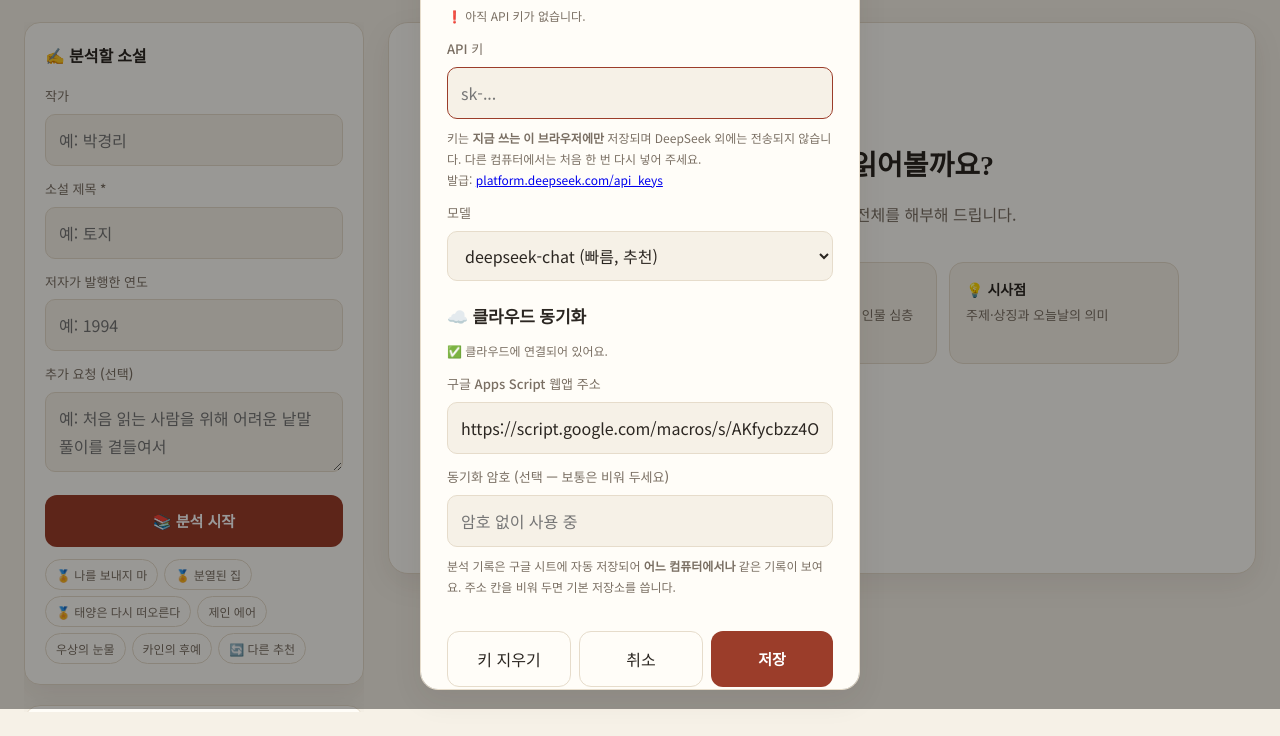
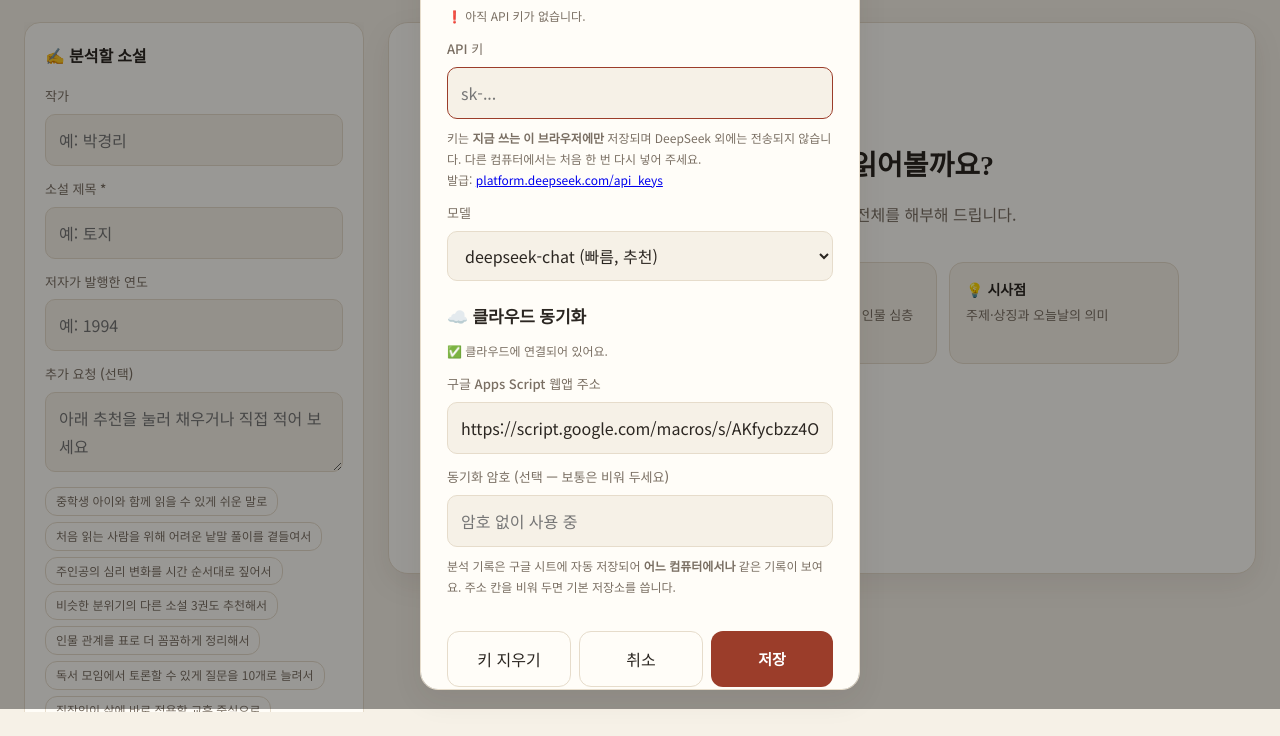
Before and after one commit to meander21c-jpg/novel-analyzer, a plain HTML site: page index.html in a window 1280 px wide. Shown: the part 91-827 px from the top of the page. Drawn offline with nearby package versions, Linux system fonts and the light colour scheme; no server answers.

Commit message:
추가 요청 추천 10가지를 전부 칩으로 표시(열 때마다 무작위 순서, 눌러서 채우기)
Co-Authored-By: Claude Sonnet 5.5 <noreply@anthropic.com>
Claude-Session: https://claude.ai/code/session_015TV5BXekmDsTfiNMMvQfjD

```diff
--- a/index.html
+++ b/index.html
@@ -50,6 +50,9 @@ textarea{resize:vertical;min-height:62px}
 .primary:disabled{opacity:.55;cursor:wait;transform:none}
 .stop{background:var(--ink);color:var(--paper)}
 .chips{display:flex;flex-wrap:wrap;gap:6px;margin-top:12px}
+.extra-hints{margin-top:8px}
+.extra-hints .chip{border-radius:12px;text-align:left;line-height:1.4;padding:5px 10px}
+.extra-hints .chip.on{border-color:var(--accent);color:var(--accent);background:var(--accent-soft)}
 .chip{border:1px solid var(--line);background:transparent;border-radius:999px;padding:4px 10px;font-size:12px;cursor:pointer;color:var(--muted)}
 .chip:hover{border-color:var(--accent);color:var(--accent)}
 .history{list-style:none;margin:0;padding:0;display:flex;flex-direction:column;gap:4px}
@@ -155,7 +158,8 @@ dialog h2{font-family:"Noto Serif KR";margin:0 0 4px}
       <label for="year">저자가 발행한 연도</label>
       <input id="year" placeholder="예: 1994" inputmode="numeric" maxlength="10" autocomplete="off">
       <label for="extra">추가 요청 (선택)</label>
-      <textarea id="extra" placeholder="예: 고등학생 눈높이로, 2부 위주로 더 자세히"></textarea>
+      <textarea id="extra" placeholder="아래 추천을 눌러 채우거나 직접 적어 보세요"></textarea>
+      <div class="chips extra-hints" id="extraHints"></div>
       <button class="primary" id="goBtn">📚 분석 시작</button>
       <div class="chips" id="examples"></div>
     </div>
@@ -1083,7 +1087,7 @@ function takeKeyFromHash(){
 takeKeyFromHash();
 window.addEventListener("hashchange", takeKeyFromHash);
 
-/* '추가 요청' 칸 안내 문구: 열 때마다 다른 예시가 무작위로 나옴 */
+/* '추가 요청' 추천 문구: 10가지 전부를 열 때마다 무작위 순서로 보여 줌 */
 const EXTRA_HINTS = [
   "독서 모임에서 토론할 수 있게 질문을 10개로 늘려서",
   "중학생 아이와 함께 읽을 수 있게 쉬운 말로",
@@ -1096,7 +1100,31 @@ const EXTRA_HINTS = [
   "명장면과 인상 깊은 문장을 중심으로",
   "처음 읽는 사람을 위해 어려운 낱말 풀이를 곁들여서"
 ];
-$("extra").placeholder = "예: " + EXTRA_HINTS[Math.floor(Math.random() * EXTRA_HINTS.length)];
+function showExtraHints(){
+  const list = EXTRA_HINTS.slice();
+  for (let i = list.length - 1; i > 0; i--){ const j = Math.floor(Math.random() * (i + 1)); [list[i], list[j]] = [list[j], list[i]]; }
+  const box = $("extraHints"); box.innerHTML = "";
+  list.forEach(t => {
+    const b = document.createElement("button"); b.type = "button"; b.className = "chip"; b.textContent = t;
+    b.onclick = () => {                       // 누르면 추가 요청 칸에 넣고, 다시 누르면 뺌 (여러 개 조합 가능)
+      const ta = $("extra"), parts = ta.value.split(/\s*\/\s*/).filter(Boolean);
+      const at = parts.indexOf(t);
+      if (at >= 0) parts.splice(at, 1); else parts.push(t);
+      ta.value = parts.join(" / ");
+      syncHintMarks();
+    };
+    box.appendChild(b);
+  });
+  const r = document.createElement("button"); r.type = "button"; r.className = "chip"; r.textContent = "🔄 다른 순서로";
+  r.onclick = showExtraHints; box.appendChild(r);
+  syncHintMarks();
+}
+function syncHintMarks(){
+  const parts = $("extra").value.split(/\s*\/\s*/);
+  $("extraHints").querySelectorAll(".chip").forEach(c => c.classList.toggle("on", parts.includes(c.textContent)));
+}
+$("extra").addEventListener("input", syncHintMarks);
+showExtraHints();
 
 loadHistory(); loadBooks();
 if (Cloud.on()) syncNow(false); else setSync("off");
```
